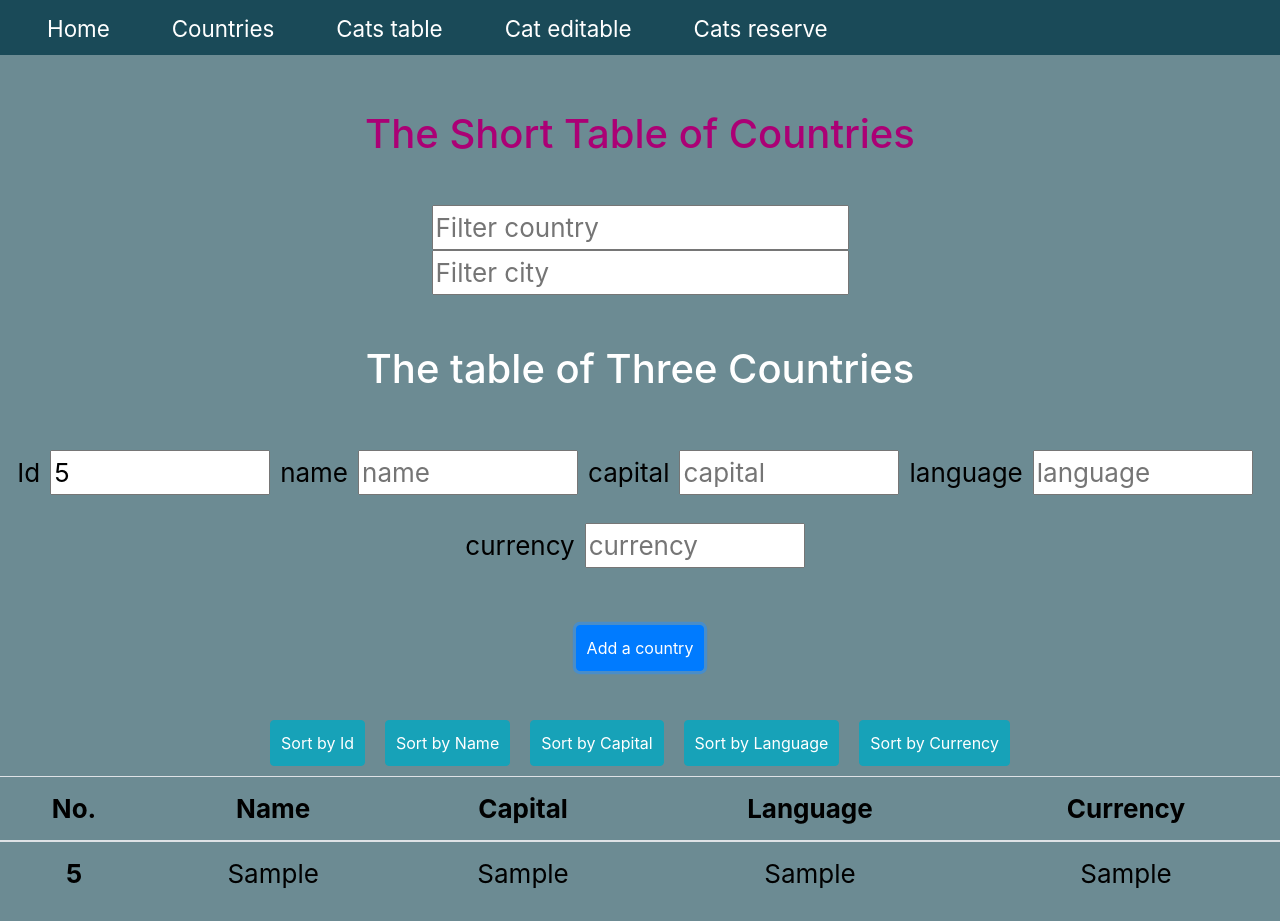
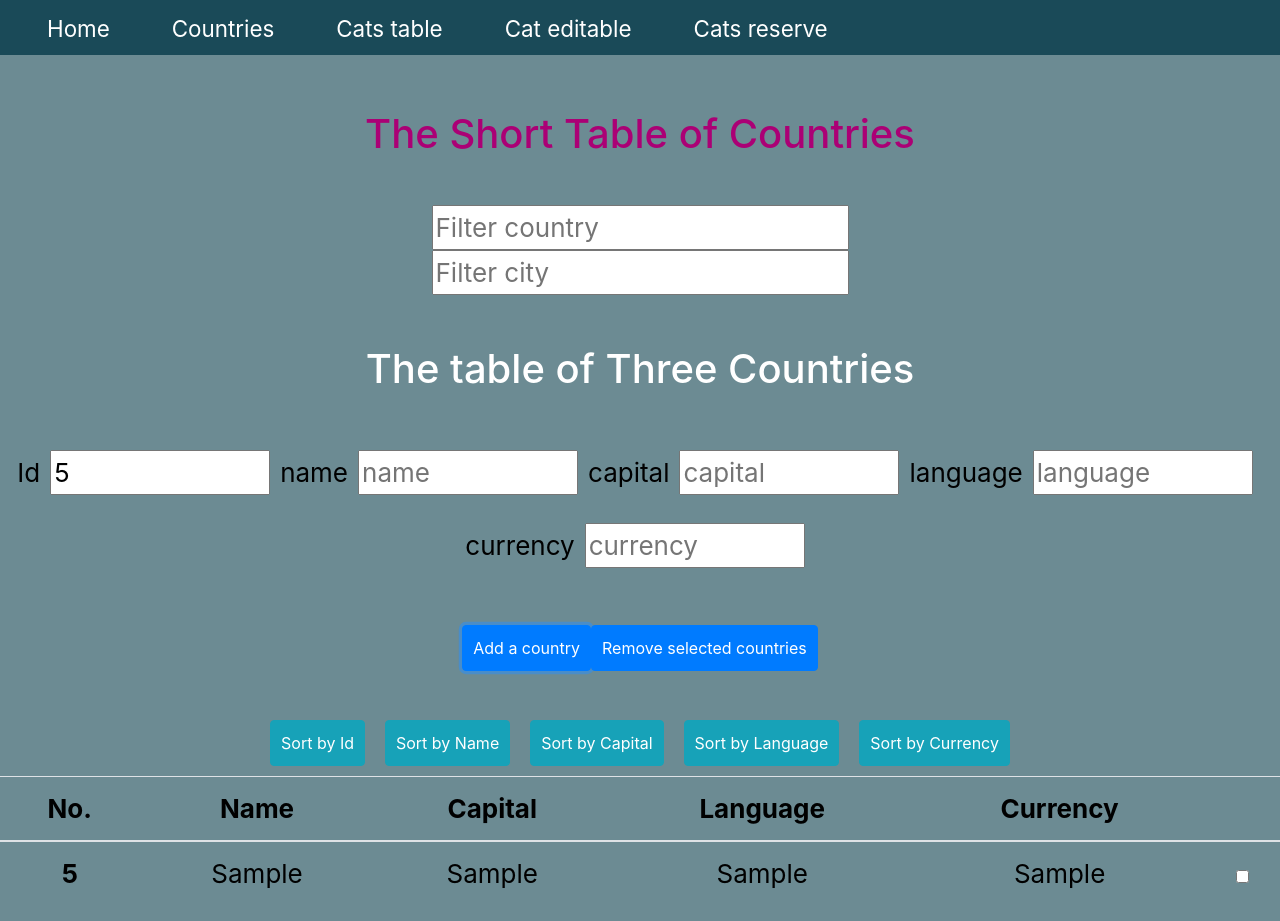
Before and after one commit to mariarogina/Mariya_JS, a React (Create React App) app in the folder ux-demo/: page / in a window 1280 px wide. Both pictures are taken after typing "5", "Sample", "Sample", "Sample", "Sample" into the empty fields and a click on the button "Add a country". Built offline with nearby package versions, Linux system fonts and the light colour scheme; no server answers.

Commit message:
add check lines and remove

```diff
--- a/ux-demo/src/App.js
+++ b/ux-demo/src/App.js
@@ -1,39 +1,37 @@
-import "./App.css";
+import "./App.css"
 
-import React from "react";
-import DataTable from "./Components/tables/DataTable copy";
-import CountryTable from "./Components/tables/CountryTable";
-import SimpleCat from "./Components/tables/SimpleCat";
-import CatMock from "./Components/tables/CatMock";
-import CatEd from "./Components/tables/Cat Editable";
-import NavBar from "./Components/nav/NavBar";
-import {BrowserRouter, Route, Switch} from 'react-router-dom'
+import React from "react"
+import DataTable from "./Components/tables/DataTable copy"
+import CountryTable from "./Components/tables/CountryTable"
+import SimpleCat from "./Components/tables/SimpleCat"
+import CatMock from "./Components/tables/CatMock"
+import CatEd from "./Components/tables/Cat Editable"
+import NavBar from "./Components/nav/NavBar"
+import {Route, Switch} from 'react-router-dom'
 
 
 function App() {
-  let styles = { backgroundColor: "#6C8B93", color: "black" };
+  let styles = {backgroundColor: "#6C8B93", color: "black"}
 
   return (
     <div style={styles} className="App">
-      <header  className="App-header">
+      <header className="App-header">
+        <NavBar/>
+        <Switch>
 
-      <BrowserRouter>
-      <NavBar  />
-    <Switch>
+          <Route exact path='/' render={() => <DataTable/>}/>
+          <Route path='/countries'>
+            <CountryTable/>
+          </Route>
+          <Route path='/simplecat' component={SimpleCat}/>
+          <Route path='/catmock' component={CatMock}/>
+          <Route path='/cated' component={CatEd}/>
+          <Route path="*"><h2>Not found</h2></Route>
 
-    <Route exact path = '/' component = {DataTable} />
-    <Route exact path = '/countries' component = {CountryTable} />
-    <Route exact path = '/simplecat' component = {SimpleCat} />
-    <Route  path = '/catmock' component = {CatMock} />
-    <Route  path = '/cated' component = {CatEd} />
-    <Route component = {() => <h2>Not found</h2>} />
-
-    </Switch>
-
-  </BrowserRouter>
+        </Switch>
       </header>
     </div>
-  );
+  )
 }
 
-export default App;
+export default App
--- a/ux-demo/src/Components/tables/DataTable copy.js
+++ b/ux-demo/src/Components/tables/DataTable copy.js
@@ -1,34 +1,35 @@
-import React, { useState, useEffect, useCallback } from "react";
+import React, {useCallback, useEffect, useState} from "react"
 
 function createData(id, name, capital, language, currency) {
-  return { id, name, capital, language, currency };
+  return {id, name, capital, language, currency}
 }
 
 export default function DataTable() {
-  const [rowList, setRowList] = useState([]);
-  const [isUpDirection, setIsUpDirection] = useState(true);
-  const initialForm = { name: "", capital: "", language: "", currency: "" };
-  const [formData, setFormData] = useState(initialForm);
+  const [rowList, setRowList] = useState([])
+  const [isUpDirection, setIsUpDirection] = useState(true)
+  const initialForm = {name: "", capital: "", language: "", currency: ""}
+  const [formData, setFormData] = useState(initialForm)
+  const [checkedLines, setCheckedLines] = useState([])
 
   const handleAddCountry = useCallback(() => {
-    setRowList((prevList) => [...prevList, formData]);
-    setFormData(initialForm);
-  }, [setRowList, setFormData, formData]);
+    setRowList((prevList) => [...prevList, formData])
+    setFormData(initialForm)
+  }, [setRowList, setFormData, formData])
 
-  const [searchTerm, setSearchTerm] = useState("");
-  const [searchTermCity, setSearchTermCity] = useState("");
+  const [searchTerm, setSearchTerm] = useState("")
+  const [searchTermCity, setSearchTermCity] = useState("")
 
   const handleSortByField = useCallback(
     (field) => {
       const sortedRowList = rowList.sort((a, b) => {
         if (a[field] > b[field]) {
-          return isUpDirection ? 1 : -1;
+          return isUpDirection ? 1 : -1
         } else if (a[field] < b[field]) {
-          return isUpDirection ? -1 : 1;
+          return isUpDirection ? -1 : 1
         } else {
-          return 0;
+          return 0
         }
-      });
+      })
 
       setRowList(
         sortedRowList.map((item) =>
@@ -40,20 +41,20 @@ export default function DataTable() {
             item.currency
           )
         )
-      );
+      )
 
-      setIsUpDirection(!isUpDirection);
+      setIsUpDirection(!isUpDirection)
     },
     [rowList, setRowList, setIsUpDirection, isUpDirection]
-  );
+  )
 
 
   const handleChange = (event) => {
-    setSearchTerm(event.target.value);
-  };
+    setSearchTerm(event.target.value)
+  }
   const handleChangeCity = (event) => {
-    setSearchTermCity(event.target.value);
-  };
+    setSearchTermCity(event.target.value)
+  }
 
 
   useEffect(() => {
@@ -61,7 +62,7 @@ export default function DataTable() {
       "https://gist.githubusercontent.com/mariarogina/1bf4e1947ec2fc1e8ded4882e57f4d69/raw/89eb2570fcfd69f31c4dfd21f5f49733fe0bb4d0/countriesdata.json"
     )
       .then((response) => {
-        return response.json();
+        return response.json()
       })
       .then((data) => {
 
@@ -75,24 +76,43 @@ export default function DataTable() {
               item.currency
             )
           )
-        );
-      });
-  }, [setRowList, createData]);
+        )
+      })
+  }, [setRowList, createData])
 
   const filteredRowList = rowList.filter((item) =>
-  item.name.toLowerCase().includes(searchTerm)  &&
-  item.capital.toLowerCase().includes(searchTermCity)
-);
+    item.name.toLowerCase().includes(searchTerm.toLowerCase()) &&
+    item.capital.toLowerCase().includes(searchTermCity.toLowerCase())
+  )
+
+  const handleCheckLine = useCallback((row) => {
+    setCheckedLines(prevList => {
+      if (prevList.find(item => item === row.id)) {
+        return prevList.filter(f => f !== row.id)
+      } else {
+        return [...prevList, row.id]
+      }
+    })
+  }, [])
+
+  const handleRemoveLine = useCallback(() => {
+    setRowList(prevList => {
+      return prevList.filter(f => !checkedLines.includes(f.id))
+    })
+
+    setCheckedLines([])
+
+  }, [checkedLines, setRowList])
 
   if (!filteredRowList) {
-    return <div>Still Loading</div>;
+    return <div>Still Loading</div>
   }
 
   return (
 
-    <div style={{ paddingTop: "50px", marginTop:'60px' }}>
-      <h1 style={{ color: "#ab0075" }}>The Short Table of Countries</h1>
-      <br />
+    <div style={{paddingTop: "50px", marginTop: '60px'}}>
+      <h1 style={{color: "#ab0075"}}>The Short Table of Countries</h1>
+      <br/>
       <div className="App">
         <input
           type="text"
@@ -100,7 +120,7 @@ export default function DataTable() {
           value={searchTerm}
           onChange={handleChange}
         />
-        <div />
+        <div/>
         <div className="App">
           <input
             type="text"
@@ -108,18 +128,18 @@ export default function DataTable() {
             value={searchTermCity}
             onChange={handleChangeCity}
           />
-        <div />
+          <div/>
           <div>
-    <div style={{ paddingTop: "50px" }}>
-      <h1 style={{ color: "white" }}>The table of Three Countries</h1>
-      <br />
+            <div style={{paddingTop: "50px"}}>
+              <h1 style={{color: "white"}}>The table of Three Countries</h1>
+              <br/>
 
               <div>
                 <div>
                   <label>
                     Id
                     <input
-            className = "inpField"
+                      className="inpField"
                       type="number"
                       placeholder="id"
                       value={formData.id}
@@ -134,7 +154,7 @@ export default function DataTable() {
                   <label>
                     name
                     <input
-            className = "inpField"
+                      className="inpField"
                       type="text"
                       placeholder="name"
                       value={formData.name}
@@ -149,7 +169,7 @@ export default function DataTable() {
                   <label>
                     capital
                     <input
-            className = "inpField"
+                      className="inpField"
                       type="text"
                       placeholder="capital"
                       value={formData.capital}
@@ -164,7 +184,7 @@ export default function DataTable() {
                   <label>
                     language
                     <input
-            className = "inpField"
+                      className="inpField"
                       type="text"
                       placeholder="language"
                       value={formData.language}
@@ -179,7 +199,7 @@ export default function DataTable() {
                   <label>
                     currency
                     <input
-            className = "inpField"
+                      className="inpField"
                       type="text"
                       placeholder="currency"
                       value={formData.currency}
@@ -191,75 +211,83 @@ export default function DataTable() {
                       }
                     />
                   </label>
-          <br />
-          <br />
+                  <br/>
+                  <br/>
                   <button
                     type="button"
                     className="btn btn-primary"
-            style={{ padding: "10px", minWidth: "100px" }}
+                    style={{padding: "10px", minWidth: "100px"}}
                     onClick={handleAddCountry}
                   >
                     Add a country
                   </button>
+                  <button
+                    type="button"
+                    className="btn btn-primary"
+                    style={{padding: "10px", minWidth: "100px"}}
+                    onClick={handleRemoveLine}
+                  >
+                    Remove selected countries
+                  </button>
                 </div>
-        <br />
+                <br/>
                 <button
                   className="btn btn-info"
-        style={{ padding: "10px", margin:'10px', minwidth: "100px", color:'white'}}
+                  style={{padding: "10px", margin: '10px', minwidth: "100px", color: 'white'}}
                   onClick={() => {
 
 
-            handleSortByField("id");
+                    handleSortByField("id")
                   }}
                 >
                   Sort by Id
                 </button>
                 <button
                   className="btn btn-info"
-        style={{ padding: "10px", margin:'10px', minwidth: "100px", color:'white'}}
+                  style={{padding: "10px", margin: '10px', minwidth: "100px", color: 'white'}}
                   onClick={() => {
 
 
-            handleSortByField("name");
+                    handleSortByField("name")
                   }}
                 >
                   Sort by Name
                 </button>
                 <button
                   className="btn btn-info"
-        style={{ padding: "10px", margin:'10px', minwidth: "100px", color:'white'}}
+                  style={{padding: "10px", margin: '10px', minwidth: "100px", color: 'white'}}
                   onClick={() => {
 
 
-            handleSortByField("capital");
+                    handleSortByField("capital")
                   }}
                 >
                   Sort by Capital
                 </button>
                 <button
                   className="btn btn-info"
-        style={{ padding: "10px", margin:'10px', minwidth: "100px", color:'white'}}
+                  style={{padding: "10px", margin: '10px', minwidth: "100px", color: 'white'}}
                   onClick={() => {
 
 
-            handleSortByField("language");
+                    handleSortByField("language")
                   }}
                 >
                   Sort by Language
                 </button>
                 <button
                   className="btn btn-info"
-        style={{ padding: "10px", margin:'10px', minwidth: "100px", color:'white'}}
+                  style={{padding: "10px", margin: '10px', minwidth: "100px", color: 'white'}}
                   onClick={() => {
 
 
-            handleSortByField("currency");
+                    handleSortByField("currency")
                   }}
                 >
                   Sort by Currency
                 </button>
 
-        <table className="table" style={{ color: "inherit" }}>
+                <table className="table" style={{color: "inherit"}}>
                   <thead>
                   <tr>
                     <th scope="col"
@@ -295,18 +323,27 @@ export default function DataTable() {
                     >
                       Currency
                     </th>
+                    <th
+                      scope="col"
+                      align="center"
+                    >
+                    </th>
                   </tr>
                   </thead>
 
                   <tbody>
                   {filteredRowList.map((row) => (
-              <tr key={row.name}>
+                    <tr
+                      key={row.name}
+                      style={{backgroundColor: checkedLines.includes(row.id) ? 'yellow' : 'transparent'}}
+                    >
                       <th scope="row">{row.id}</th>
 
                       <td align="center">{row.name}</td>
                       <td align="center">{row.capital}</td>
                       <td align="center">{row.language}</td>
                       <td align="center">{row.currency}</td>
+                      <td align="center"><input type="checkbox" onClick={() => handleCheckLine(row)}/></td>
                     </tr>
                   ))}
                   </tbody>
@@ -317,5 +354,5 @@ export default function DataTable() {
         </div>
       </div>
     </div>
-  );
+  )
 }
--- a/ux-demo/src/index.js
+++ b/ux-demo/src/index.js
@@ -3,9 +3,12 @@ import ReactDOM from 'react-dom';
 import './index.css';
 import App from './App';
 import reportWebVitals from './reportWebVitals';
+import {BrowserRouter} from 'react-router-dom'
 
 ReactDOM.render(
-    <App />,
+  <BrowserRouter>
+    <App />
+  </BrowserRouter>,
   document.getElementById('root')
 );
 
```
Also changed, not shown: 1 other file (tests, documents, lock files or other folders). Lines whose indentation alone changed are shown as unchanged.
